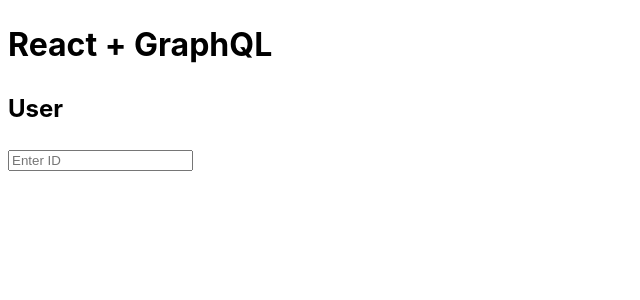
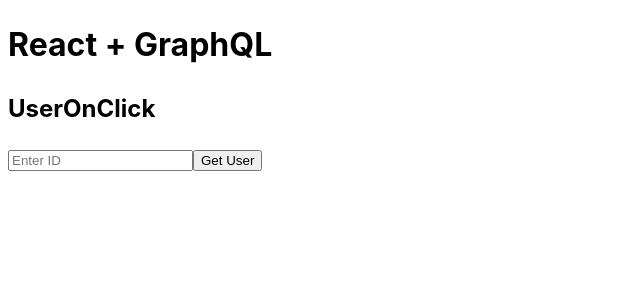
Before and after one commit to golabisib/learnReact, a React (Vite) app in the folder ReactGraphQL/: page / in a window 1280 px wide. Shown: the top 300 px of the page, without its empty margins (0-640 px from the left). Built offline with nearby package versions, Linux system fonts and the light colour scheme; no server answers.

Commit message:
The useLaziQuery is added.

```diff
--- a/ReactGraphQL/src/App.jsx
+++ b/ReactGraphQL/src/App.jsx
@@ -1,13 +1,16 @@
-import User from "./component/User"
+// import User from "./component/User"
 // import Users from "./component/Users"
+
+import UserOnClick from "./component/UserOnClick"
 
 function App() {
 
   return (
     <>
     <h1>React + GraphQL</h1>
-    <User />
+    {/* <User /> */}
     {/* <Users /> */}
+    <UserOnClick />
     </>
   )
 }
--- /dev/null
+++ b/ReactGraphQL/src/component/UserOnClick.jsx
@@ -0,0 +1,50 @@
+import { useLazyQuery } from "@apollo/client";
+import { useState } from "react";
+import { GET_USER } from "../graphql/queries";
+
+function UserOnClick() {
+	const [id, setId] = useState("");
+
+	const changeHandler = (e) => {
+		setId(e.target.value);
+	};
+
+	const [getUser, { loading, data, error, called }] = useLazyQuery(GET_USER, {
+		variables: { id: id },
+	});
+
+	console.log({ loading, data, error, called });
+
+
+
+	return (
+		<div>
+			<h2>UserOnClick</h2>
+			<input
+				type="text"
+				value={id}
+				onChange={changeHandler}
+				placeholder="Enter ID"
+			/>
+			<button
+				type="button"
+				onClick={() => {
+					getUser()
+				}}
+			>
+				Get User
+			</button>
+            {loading && <h3>Loading...</h3>}
+            {error && <h3>Something went wrong.</h3>}
+			{data && (
+				<>
+					<h1>{data.user.name}</h1>
+					<h3>{data.user.email}</h3>
+					<h3>{data.user.phone}</h3>
+				</>
+			)}
+		</div>
+	);
+}
+
+export default UserOnClick;
```
